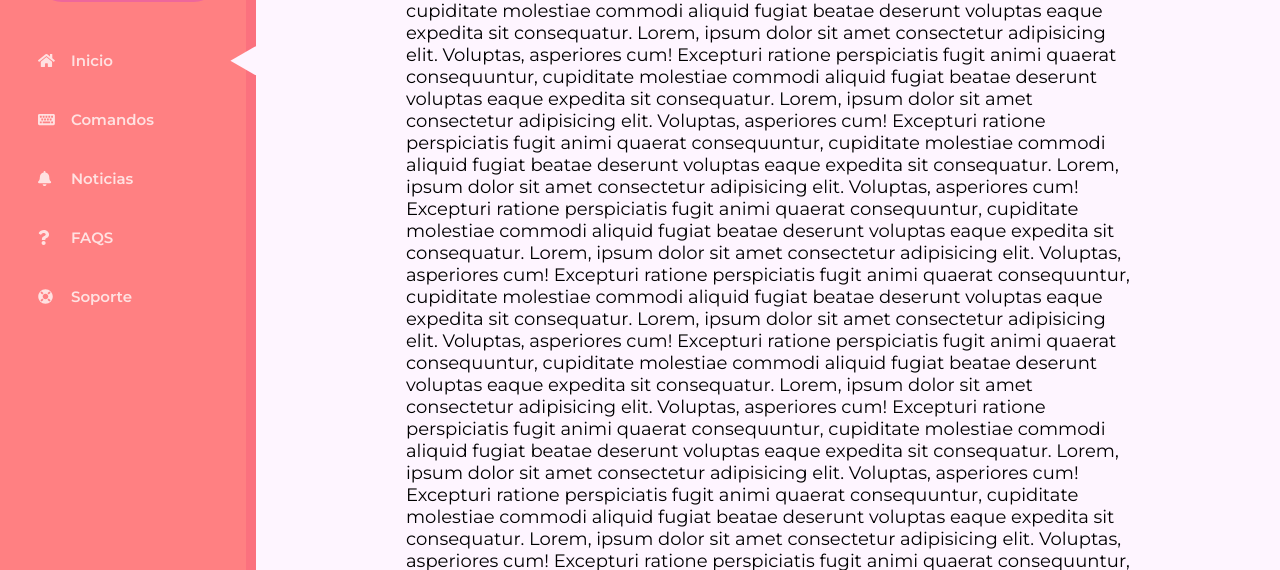
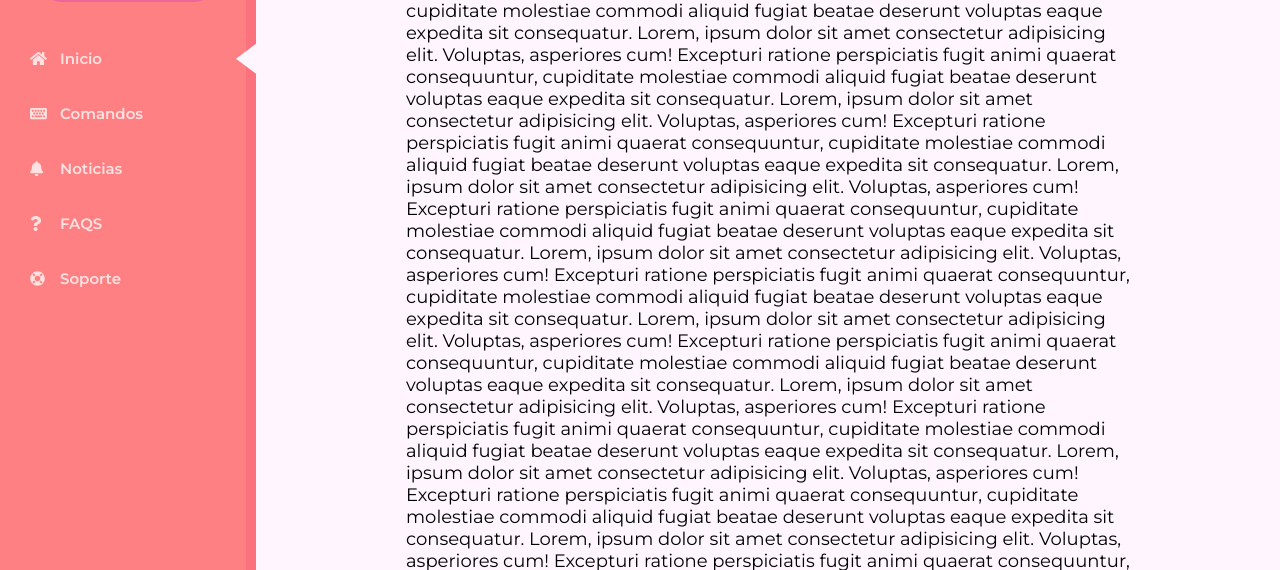
Before and after one commit to 0w0u/noa, a website: page web/rutas/index.ejs in a window 1280 px wide. Shown: the part 230-800 px from the top of the page. Drawn offline with nearby package versions, Linux system fonts and the light colour scheme; files that its build step writes are made by us from their sources.

Commit message:
Fixing the navigation design

```diff
--- a/web/rutas/index.ejs
+++ b/web/rutas/index.ejs
@@ -68,24 +68,34 @@
 
       <ul class="nav__menu">
         <li class="menu__item active">
-          <span><i class="fas fa-home"></i></span>
-          <a href="#">Inicio</a>
+          <a href="#" class="menu__item--link">
+            <span class="item__icon"><i class="fas fa-home"></i></span>
+            <span class="item__name">Inicio</span>
+          </a>
         </li>
         <li class="menu__item">
-          <span><i class="fas fa-keyboard"></i></span>
-          <a href="#">Comandos</a>
+          <a href="#" class="menu__item--link">
+            <span class="item__icon"><i class="fas fa-keyboard"></i></span>
+            <span class="item__name">Comandos</span>
+          </a>
         </li>
         <li class="menu__item">
-          <span><i class="fas fa-bell"></i></span>
-          <a href="#">Noticias</a>
+          <a href="#" class="menu__item--link">
+            <span class="item__icon"><i class="fas fa-bell"></i></span>
+            <span class="item__name">Noticias</span>
+          </a>
         </li>
         <li class="menu__item">
-          <span><i class="fas fa-question"></i></span>
-          <a href="#">FAQS</a>
+          <a href="#" class="menu__item--link">
+            <span class="item__icon"><i class="fas fa-question"></i></span>
+            <span class="item__name">FAQS</span>
+          </a>
         </li>
         <li class="menu__item">
-          <span><i class="fas fa-life-ring"></i></span>
-          <a href="#">Soporte</a>
+          <a href="#" class="menu__item--link">
+            <span class="item__icon"><i class="fas fa-life-ring"></i></span>
+            <span class="item__name">Soporte</span>
+          </a>
         </li>
       </ul>
     </nav>
--- a/web/sass/layouts/_nav.scss
+++ b/web/sass/layouts/_nav.scss
@@ -17,7 +17,8 @@
     max-height: 20rem;
     padding: 3rem 0;
     text-align: center;
-    & img {
+
+    img {
       width: 60%;
       max-width: 20rem;
     }
@@ -32,21 +33,25 @@
     color: $color-primary-light;
   }
 
-  & .menu__item {
+  .menu__item {
+    width: 100%;
+    height: 5.5rem;
     position: relative;
-    display: flex;
-    justify-content: start;
-    align-items: stretch;
-    padding: 2rem 15%;
 
-    & span {
-      width: 20%;
-    }
-
-    & a {
-      width: 90%;
+    &--link {
+      width: inherit;
+      height: inherit;
+      padding-left: 3rem;
+      display: flex;
+      justify-content: flex-start;
+      align-items: center;
       text-decoration: none;
       color: inherit;
+
+      .item__icon {
+        width: 2rem;
+        margin-right: 1rem;
+      }
     }
 
     &:hover::after {
@@ -63,16 +68,14 @@
     &.active {
       &::before {
         content: '';
-        width: 10%;
-        height: 50%;
+        width: 2rem;
+        height: 3rem;
         top: 50%;
         right: 0;
         transform: translate(0, -50%);
         position: absolute;
         background-color: $color-white-light;
-
         clip-path: polygon(0% 50%, 100% 0, 100% 100%, 0% 50%);
-        border-radius: 100;
       }
     }
   }
```
Also changed, not shown: web/css/index.css, web/rutas/index.html.
